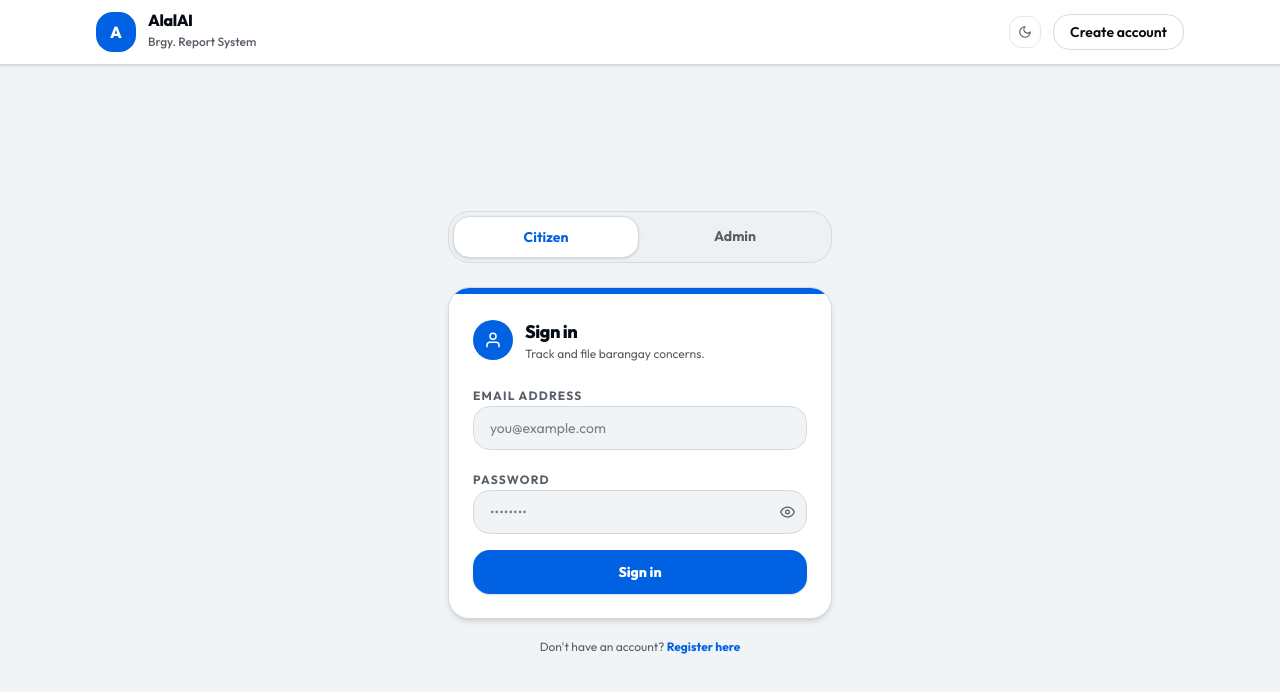
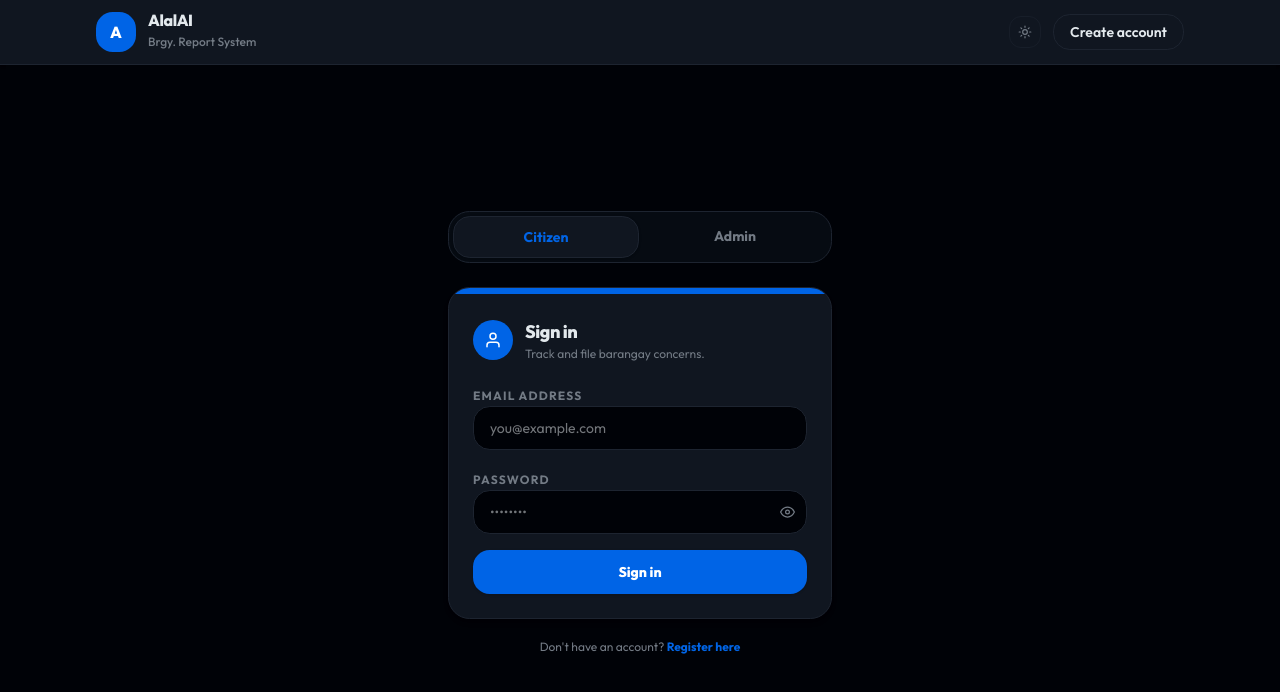
Before and after one commit to Sebochan69/alalai, a Next.js app in the folder frontend/: page /login in a window 1280 px wide. Shown: the top 692 px of the page. Built offline with nearby package versions, Linux system fonts and the light colour scheme; no server answers.

Commit message:
refactor: update ThemeProvider to use dark mode by default and optimize ThemeToggle for better performance

```diff
--- a/frontend/components/providers.tsx
+++ b/frontend/components/providers.tsx
@@ -6,8 +6,8 @@ export function ThemeProvider({ children }: { children: React.ReactNode }) {
   return (
     <NextThemesProvider
       attribute="class"
-      defaultTheme="light"
-      enableSystem
+      defaultTheme="dark"
+      enableSystem={false}
       disableTransitionOnChange={false}
     >
       {children}
--- a/frontend/components/theme-toggle.tsx
+++ b/frontend/components/theme-toggle.tsx
@@ -1,16 +1,28 @@
 "use client";
 
 import { useTheme } from "next-themes";
-import { useEffect, useState } from "react";
+import { useSyncExternalStore } from "react";
 import { Button } from "@/components/ui/button";
+
+function subscribe() {
+  return () => {};
+}
+
+function getClientSnapshot() {
+  return true;
+}
+
+function getServerSnapshot() {
+  return false;
+}
 
 export function ThemeToggle() {
   const { theme, setTheme } = useTheme();
-  const [mounted, setMounted] = useState(false);
-
-  useEffect(() => {
-    setMounted(true);
-  }, []);
+  const mounted = useSyncExternalStore(
+    subscribe,
+    getClientSnapshot,
+    getServerSnapshot,
+  );
 
   if (!mounted) {
     return (
```
